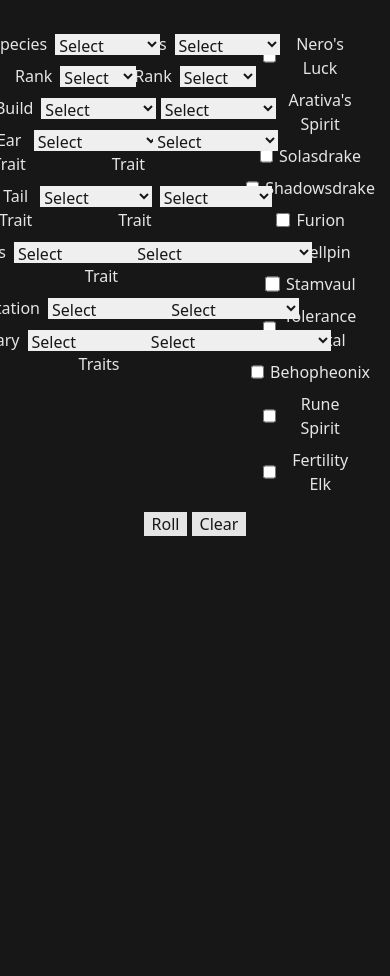
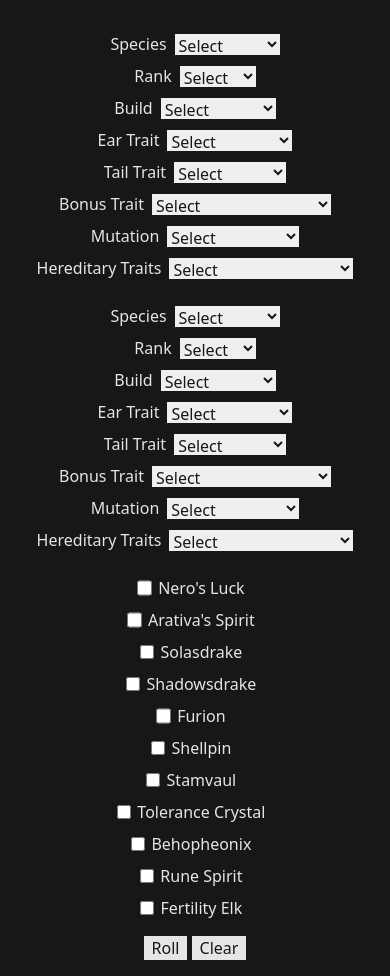
Before and after one commit to PSNapier/mythika-roller, a website: page index.html in a window 390 px wide. Before the commit the page ends 844 px from the top, so only its background shows below. Drawn offline with Linux system fonts and the light colour scheme.

Commit message:
feat: 1-3 grid responsive

```diff
--- a/index.html
+++ b/index.html
@@ -7,7 +7,7 @@
 <link rel="stylesheet" href="src/output.css">
 
 	<body class="p-4 bg-neutral-900 text-neutral-200 text-md overflow-y-scroll">
-		<div id="input" class="grid grid-cols-3 [&>div]:p-2 [&>div]:text-center">
+		<div id="input" class="grid grid-cols-1 lg:grid-cols-3 [&>div]:p-2 [&>div]:text-center">
 			<div id="parent1"></div>
 			<div id="parent2"></div>
 			<div id="selections"></div>
```
Also changed, not shown: src/output.css.
